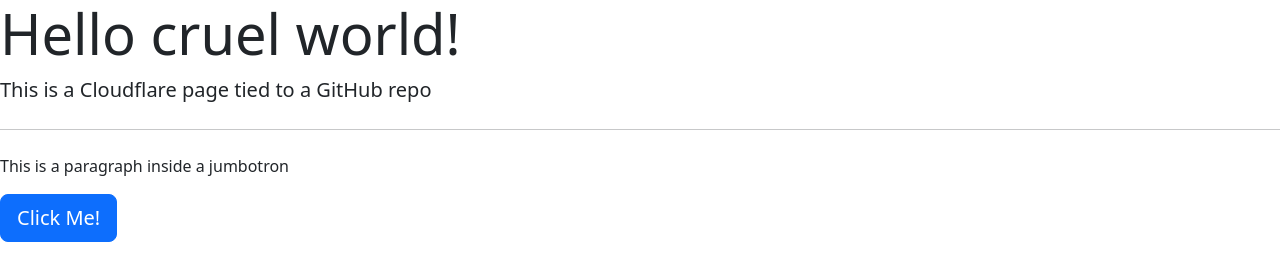
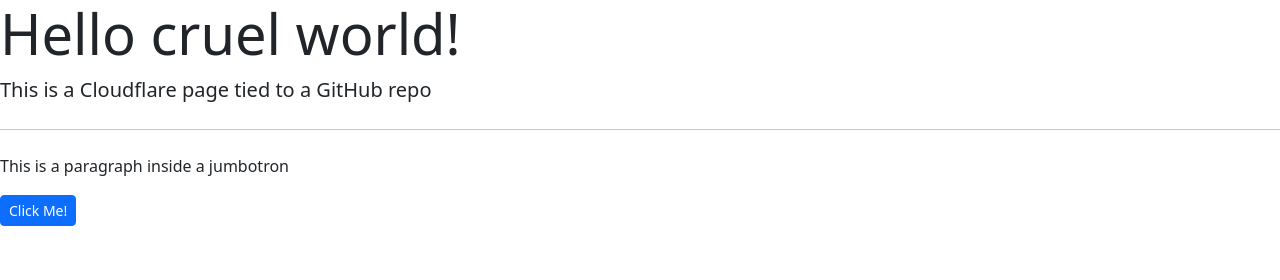
Before and after one commit to labkat242/helloworld, a plain HTML site: page index.html in a window 1280 px wide. Drawn offline with nearby package versions, Linux system fonts and the light colour scheme.

Commit message:
Update index.html

```diff
--- a/index.html
+++ b/index.html
@@ -12,7 +12,7 @@
   <hr class="my-4">
   <p>This is a paragraph inside a jumbotron</p>
   <p class="lead">
-    <a class="btn btn-primary btn-lg" href="#" role="button">Click Me!</a>
+    <a class="btn btn-primary btn-sm" href="#" role="button">Click Me!</a>
   </p>
 </div>
 </body>
```
